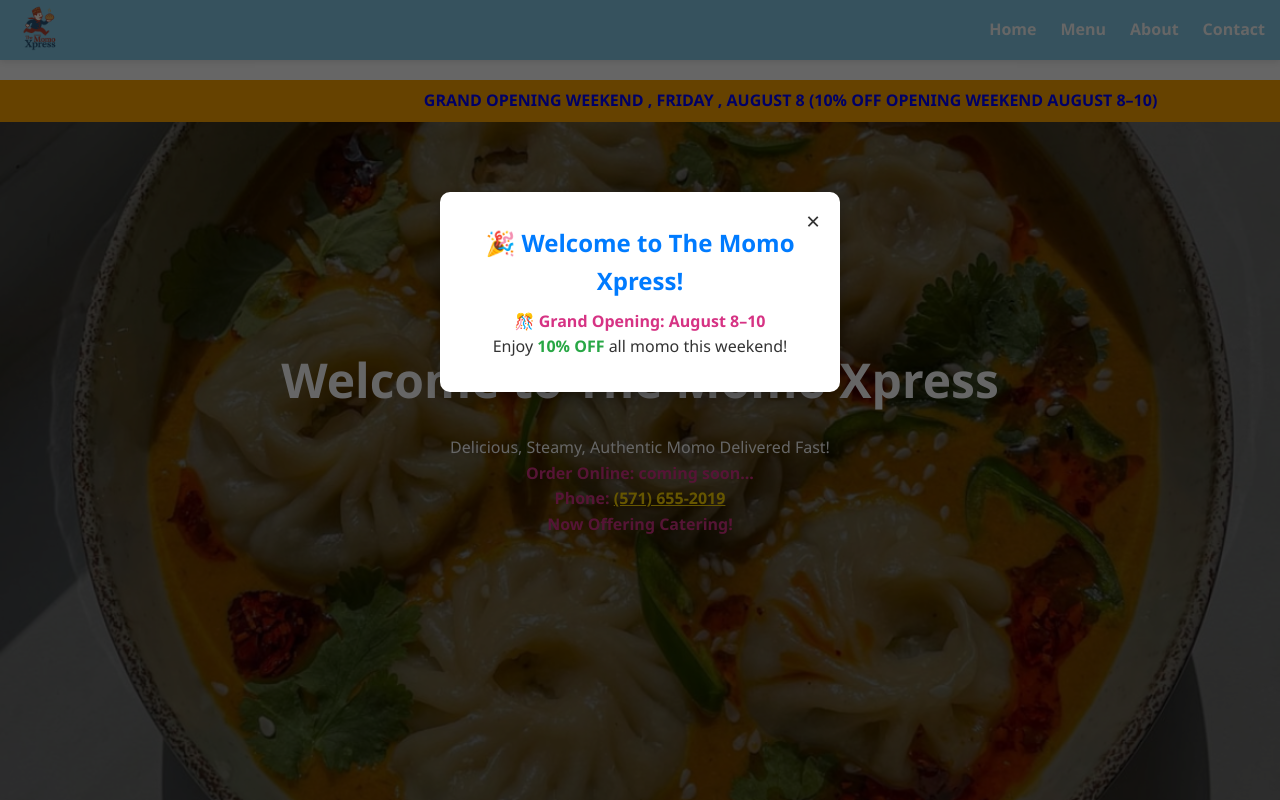
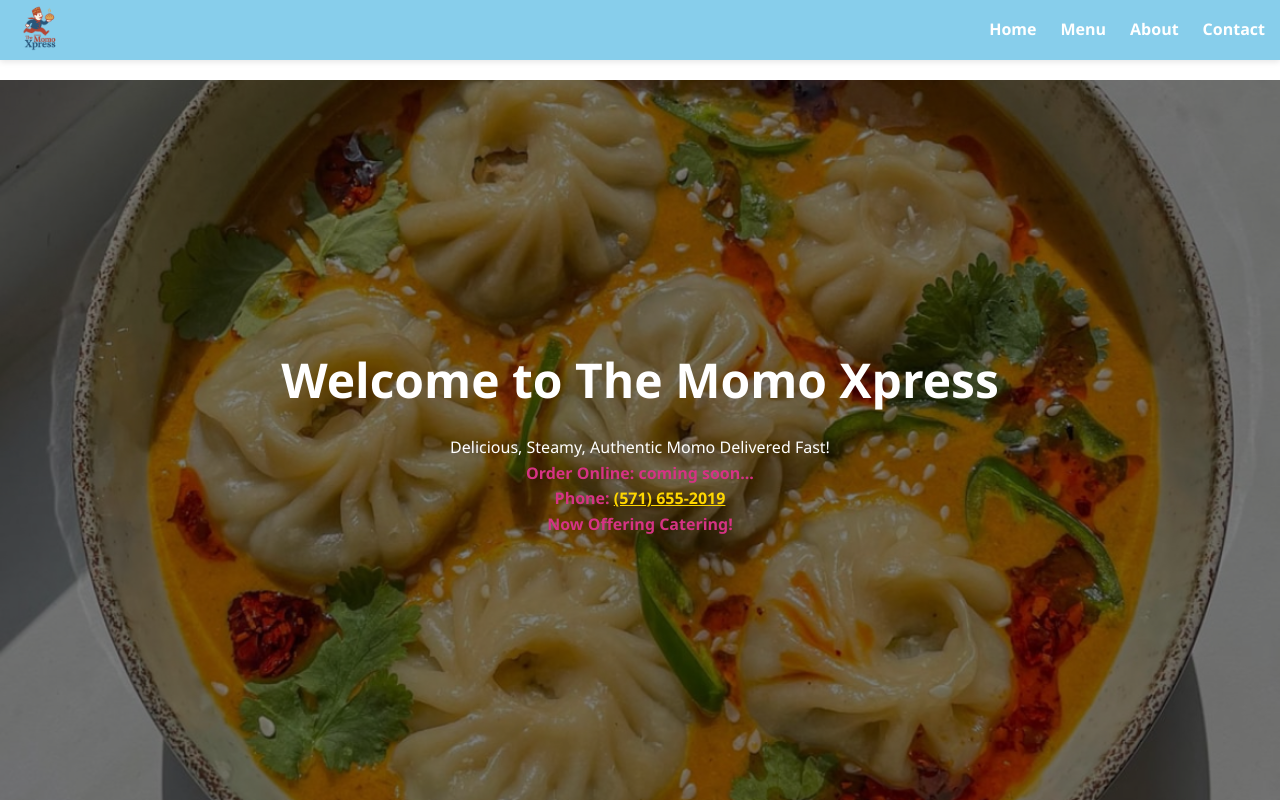
Before and after one commit to fyndeer07/momo-xpress-site, a plain HTML site: page index.html in a window 1280 px wide. Shown: the top 800 px of the page. Drawn offline with Linux system fonts and the light colour scheme.

Commit message:
remove 10% modal

```diff
--- a/index.html
+++ b/index.html
@@ -10,14 +10,7 @@
 <body>
 
 
-  <!-- Modal Markup -->
- <div id="welcomeModal" class="modal">
-    <div class="modal-content">
-      <span class="close-button" onclick="closeModal()">&times;</span>
-      <h2>🎉 Welcome to The Momo Xpress!</h2>
-      <p><span class="highlight">🎊 Grand Opening: August 8–10</span><br>Enjoy <span style="color:#28a745; font-weight:bold;">10% OFF</span> all momo this weekend!</p>
-    </div>
-  </div>
+
 
 
   <header>
@@ -30,9 +23,7 @@
         <li><a href="#contact">Contact</a></li>
       </ul>
     </nav>
-    <div class="announcement-bar">
-    <div class="announcement-text">GRAND OPENING WEEKEND , FRIDAY , AUGUST 8 (10% OFF OPENING WEEKEND AUGUST 8–10)</div>
-  </div>
+
   </header>
 
 
--- a/script.js
+++ b/script.js
@@ -15,14 +15,3 @@
     }
   });
 }
-
-  // Modal Popup (with delay)
-    window.onload = function () {
-      setTimeout(() => {
-        document.getElementById("welcomeModal").style.display = "block";
-      }, 5000); // Show modal after 5 seconds
-    };
-
-  function closeModal() {
-    document.getElementById("welcomeModal").style.display = "none";
-  }
```
